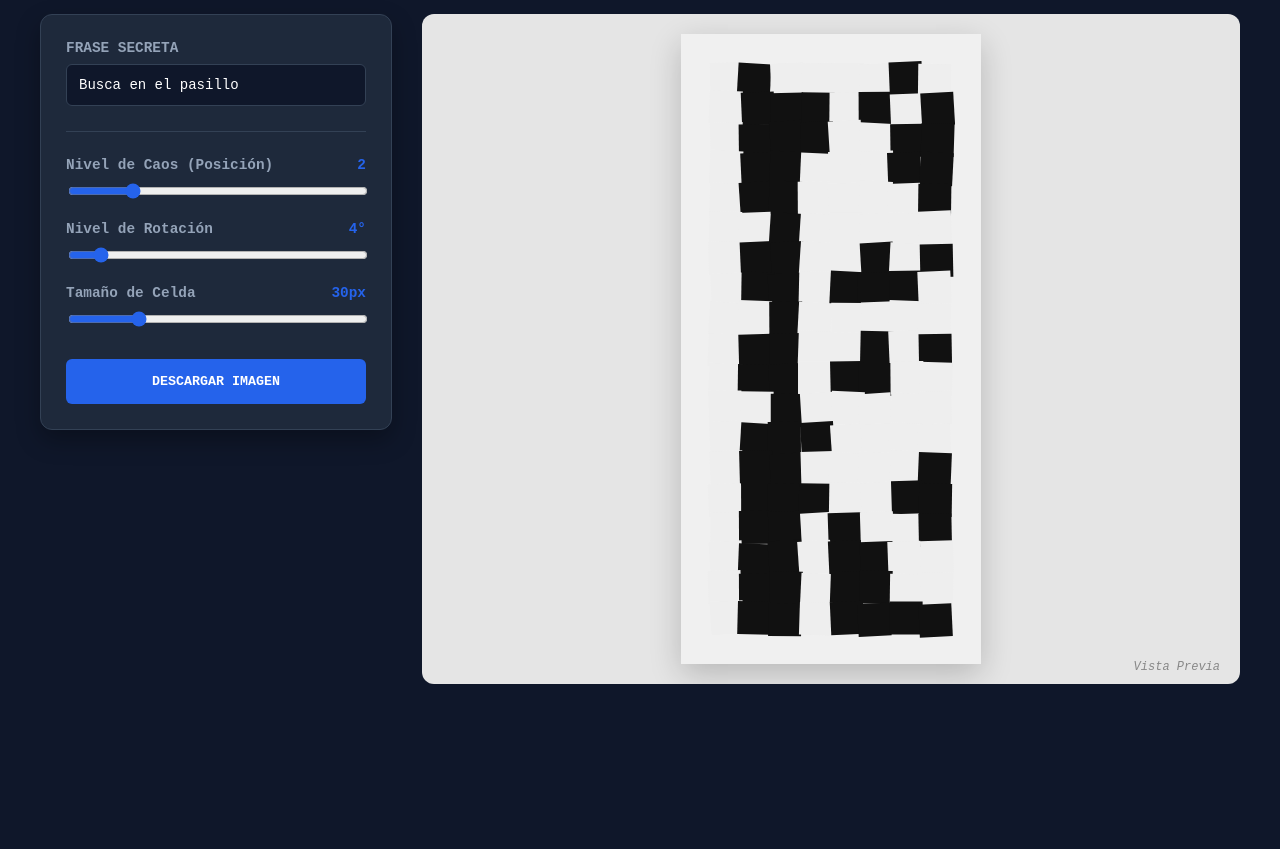
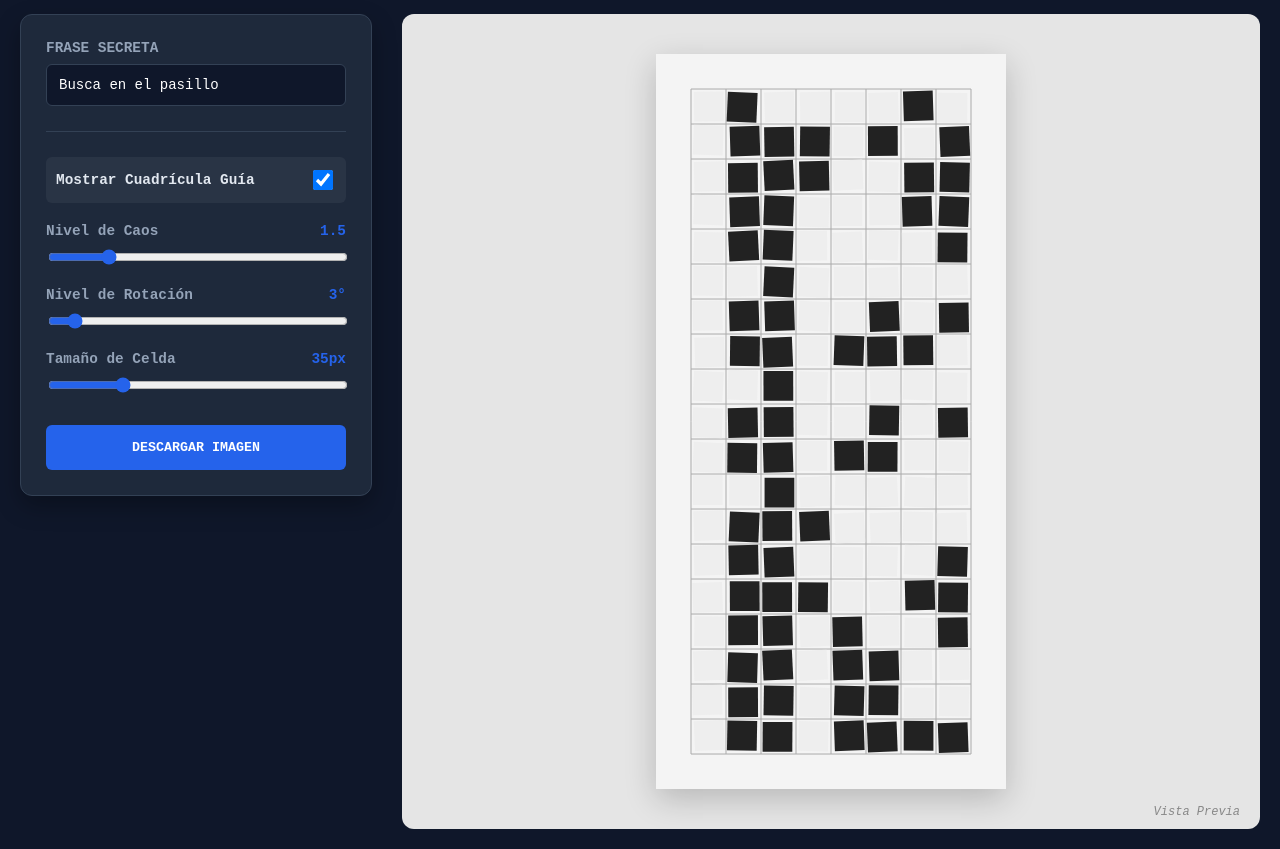
Before and after one commit to melvex68/codigosecreto, a plain HTML site: page index.html in a window 1280 px wide. Shown: the part 94-943 px from the top of the page. Before the commit the page ends 840 px from the top, so only its background shows below. Drawn offline with Linux system fonts and the light colour scheme.

Commit message:
poner cuadrícula
Updated title and adjusted various styles for layout and elements. Modified functionality for checkbox and input ranges.

```diff
--- a/index.html
+++ b/index.html
@@ -3,7 +3,7 @@
 <head>
     <meta charset="UTF-8">
     <meta name="viewport" content="width=device-width, initial-scale=1.0">
-    <title>Codificador Secreto: Panel de Control</title>
+    <title>Codificador Secreto: Panel Master</title>
     <style>
         :root {
             --primary: #2563eb;
@@ -11,10 +11,11 @@
             --panel: #1e293b;
             --text: #e2e8f0;
             --border: #334155;
+            --success: #10b981;
         }
 
         body {
-            font-family: 'Courier New', Courier, monospace; /* Fuente tipo máquina de escribir/hacker */
+            font-family: 'Courier New', Courier, monospace;
             background-color: var(--bg);
             color: var(--text);
             display: flex;
@@ -29,6 +30,7 @@
             text-shadow: 0 0 10px rgba(37, 99, 235, 0.5);
             margin-bottom: 30px;
             letter-spacing: 2px;
+            text-align: center;
         }
 
         /* Layout principal */
@@ -36,13 +38,13 @@
             display: flex;
             flex-wrap: wrap;
             gap: 30px;
-            max-width: 1200px;
+            max-width: 1300px;
             width: 100%;
             justify-content: center;
             align-items: flex-start;
         }
 
-        /* Panel de Controles (Izquierda) */
+        /* Panel de Controles */
         .control-panel {
             background-color: var(--panel);
             padding: 25px;
@@ -61,19 +63,44 @@
             gap: 8px;
         }
 
+        /* Estilo especial para el checkbox */
+        .checkbox-group {
+            flex-direction: row;
+            align-items: center;
+            justify-content: space-between;
+            background: rgba(255,255,255,0.05);
+            padding: 10px;
+            border-radius: 6px;
+            cursor: pointer;
+        }
+
+        .checkbox-group input {
+            width: 20px;
+            height: 20px;
+            cursor: pointer;
+        }
+
         label {
             font-weight: bold;
             font-size: 0.9em;
             color: #94a3b8;
             display: flex;
             justify-content: space-between;
+            width: 100%;
+        }
+
+        /* Quitamos el ancho 100% en el label del checkbox para que no rompa el flex */
+        .checkbox-group label {
+            width: auto;
+            margin: 0;
+            cursor: pointer;
+            color: var(--text);
         }
 
         span.value-display {
             color: var(--primary);
         }
 
-        /* Estilos de los inputs */
         input[type="text"] {
             background: #0f172a;
             border: 1px solid var(--border);
@@ -82,6 +109,8 @@
             border-radius: 6px;
             font-family: inherit;
             font-size: 14px;
+            width: 100%;
+            box-sizing: border-box;
         }
 
         input[type="range"] {
@@ -107,10 +136,9 @@
         button.download-btn:hover {
             background-color: #1d4ed8;
             transform: translateY(-2px);
-            box-shadow: 0 5px 15px rgba(37, 99, 235, 0.4);
         }
 
-        /* Área de visualización (Derecha) */
+        /* Área de visualización */
         .preview-area {
             flex-grow: 1;
             display: flex;
@@ -118,9 +146,9 @@
             align-items: center;
             justify-content: center;
             min-height: 400px;
-            background-color: #e5e5e5; /* Fondo claro para ver bien la imagen */
+            background-color: #e5e5e5;
             border-radius: 12px;
-            padding: 20px;
+            padding: 40px; /* Más padding para que la imagen respire */
             position: relative;
             overflow: auto;
         }
@@ -128,6 +156,7 @@
         canvas {
             box-shadow: 0 10px 30px rgba(0,0,0,0.2);
             image-rendering: pixelated;
+            max-width: 100%; /* Para que no se salga si es gigante */
         }
 
         .watermark {
@@ -143,7 +172,7 @@
 </head>
 <body>
 
-    <h1>/// GENERADOR DE CÓDIGO ///</h1>
+    <h1>/// PANEL DE CODIFICACIÓN ///</h1>
 
     <div class="main-container">
 
@@ -155,19 +184,24 @@
 
             <hr style="border: 0; border-top: 1px solid var(--border); width: 100%; margin: 5px 0;">
 
-            <div class="input-group">
-                <label>Nivel de Caos (Posición) <span id="val-jitter" class="value-display">2.0</span></label>
-                <input type="range" id="jitterRange" min="0" max="10" step="0.1" value="2.0">
+            <div class="input-group checkbox-group" onclick="document.getElementById('gridCheck').click()">
+                <label for="gridCheck">Mostrar Cuadrícula Guía</label>
+                <input type="checkbox" id="gridCheck" checked>
             </div>
 
             <div class="input-group">
-                <label>Nivel de Rotación <span id="val-rotate" class="value-display">4°</span></label>
-                <input type="range" id="rotateRange" min="0" max="45" step="1" value="4">
+                <label>Nivel de Caos <span id="val-jitter" class="value-display">1.5</span></label>
+                <input type="range" id="jitterRange" min="0" max="8" step="0.1" value="1.5">
             </div>
 
             <div class="input-group">
-                <label>Tamaño de Celda <span id="val-size" class="value-display">30px</span></label>
-                <input type="range" id="sizeRange" min="10" max="100" step="5" value="30">
+                <label>Nivel de Rotación <span id="val-rotate" class="value-display">3°</span></label>
+                <input type="range" id="rotateRange" min="0" max="45" step="1" value="3">
+            </div>
+
+            <div class="input-group">
+                <label>Tamaño de Celda <span id="val-size" class="value-display">35px</span></label>
+                <input type="range" id="sizeRange" min="15" max="100" step="5" value="35">
             </div>
 
             <button class="download-btn" onclick="downloadImage()">Descargar Imagen</button>
@@ -180,13 +214,14 @@
     </div>
 
     <script>
-        // Referencias a los elementos del DOM
+        // Referencias a los elementos
         const phraseInput = document.getElementById('phraseInput');
+        const gridCheck = document.getElementById('gridCheck'); // Referencia al checkbox
         const jitterRange = document.getElementById('jitterRange');
         const rotateRange = document.getElementById('rotateRange');
         const sizeRange = document.getElementById('sizeRange');
 
-        // Referencias a los textos de valor
+        // Textos de valor
         const valJitter = document.getElementById('val-jitter');
         const valRotate = document.getElementById('val-rotate');
         const valSize = document.getElementById('val-size');
@@ -194,39 +229,57 @@
         const canvas = document.getElementById('codeCanvas');
         const ctx = canvas.getContext('2d');
 
-        // Función principal de dibujo
         function draw() {
             const text = phraseInput.value;
-            // Si no hay texto, no hacemos nada (o limpiamos)
             if (!text) return;
 
-            // Obtener valores actuales de los sliders
+            // Valores actuales
             const jitter = parseFloat(jitterRange.value);
             const maxAngle = parseInt(rotateRange.value);
             const cellSize = parseInt(sizeRange.value);
+            const showGrid = gridCheck.checked; // Estado del checkbox
 
-            // Actualizar etiquetas de texto
+            // Actualizar UI
             valJitter.textContent = jitter;
             valRotate.textContent = maxAngle + "°";
             valSize.textContent = cellSize + "px";
 
-            // Configuración base
+            // Configuración Grid
             const cols = 8;
             const rows = text.length;
-            const margin = cellSize; // Un margen igual a una celda alrededor
+            const margin = cellSize;
 
-            // Ajustar tamaño del canvas
             canvas.width = (cols * cellSize) + (margin * 2);
             canvas.height = (rows * cellSize) + (margin * 2);
 
-            // Fondo: Color papel sucio/viejo
-            ctx.fillStyle = '#f0f0f0';
+            // Fondo papel
+            ctx.fillStyle = '#f4f4f4';
             ctx.fillRect(0, 0, canvas.width, canvas.height);
 
             // Mover origen para respetar margen
             ctx.translate(margin, margin);
 
-            // Bucle principal
+            // --- 1. DIBUJAR LA CUADRÍCULA (Si está activada) ---
+            if (showGrid) {
+                ctx.beginPath();
+                ctx.strokeStyle = '#aaaaaa'; // Gris medio
+                ctx.lineWidth = 1;
+
+                // Líneas Verticales
+                for (let x = 0; x <= cols; x++) {
+                    ctx.moveTo(x * cellSize, 0);
+                    ctx.lineTo(x * cellSize, rows * cellSize);
+                }
+
+                // Líneas Horizontales
+                for (let y = 0; y <= rows; y++) {
+                    ctx.moveTo(0, y * cellSize);
+                    ctx.lineTo(cols * cellSize, y * cellSize);
+                }
+                ctx.stroke();
+            }
+
+            // --- 2. DIBUJAR LOS PUNTOS DE DATOS ---
             for (let i = 0; i < rows; i++) {
                 let charCode = text.charCodeAt(i);
                 let binaryString = charCode.toString(2).padStart(8, '0');
@@ -234,49 +287,51 @@
                 for (let j = 0; j < cols; j++) {
                     const bit = binaryString[j];
 
-                    // Calcular centro teórico
+                    // Centros teóricos
                     const targetX = j * cellSize;
                     const targetY = i * cellSize;
                     const centerX = targetX + cellSize / 2;
                     const centerY = targetY + cellSize / 2;
 
-                    // Calcular distorsión aleatoria basada en los sliders
+                    // Distorsión
                     const randomJitterX = (Math.random() - 0.5) * jitter * 2;
                     const randomJitterY = (Math.random() - 0.5) * jitter * 2;
-
-                    // Convertir grados a radianes para la rotación
                     const angleRad = (Math.random() - 0.5) * 2 * (maxAngle * Math.PI / 180);
 
-                    ctx.save(); // Guardar estado
+                    ctx.save();
 
-                    // Mover al punto distorsionado
+                    // Aplicar transformaciones
                     ctx.translate(centerX + randomJitterX, centerY + randomJitterY);
                     ctx.rotate(angleRad);
 
-                    // Color: Negro sucio o Blanco sucio
-                    ctx.fillStyle = (bit === '1') ? '#111111' : '#eeeeee';
+                    // Colores imperfectos
+                    ctx.fillStyle = (bit === '1') ? '#222' : '#eee';
 
-                    // Dibujar celda (un poco más grande para solapamiento estético)
-                    const drawSize = cellSize * 1.1;
+                    // Si dibujamos cuadrícula, hacemos los cuadrados un pelín más pequeños
+                    // para que se vea la línea de fondo. Si NO hay cuadrícula,
+                    // los hacemos grandes para que se solapen (efecto mancha).
+                    const scaleFactor = showGrid ? 0.85 : 1.15;
+                    const drawSize = cellSize * scaleFactor;
+
                     ctx.fillRect(-drawSize/2, -drawSize/2, drawSize, drawSize);
 
-                    ctx.restore(); // Restaurar estado
+                    ctx.restore();
                 }
             }
         }
 
-        // Función de descarga
         function downloadImage() {
             const link = document.createElement('a');
-            link.download = 'codigo_secreto_juego.png';
+            link.download = 'codigo_secreto.png';
             link.href = canvas.toDataURL();
             link.click();
         }
 
-        // Event Listeners: Escuchar cambios en tiempo real
-        // 'input' se dispara mientras arrastras, 'change' al soltar. Usamos 'input' para fluidez.
-        [phraseInput, jitterRange, rotateRange, sizeRange].forEach(el => {
+        // Escuchar eventos (añadimos gridCheck)
+        [phraseInput, gridCheck, jitterRange, rotateRange, sizeRange].forEach(el => {
             el.addEventListener('input', draw);
+            // Para checkboxes, a veces 'input' no basta en todos los navegadores, aseguramos con change
+            if(el.type === 'checkbox') el.addEventListener('change', draw);
         });
 
         // Dibujo inicial
```
